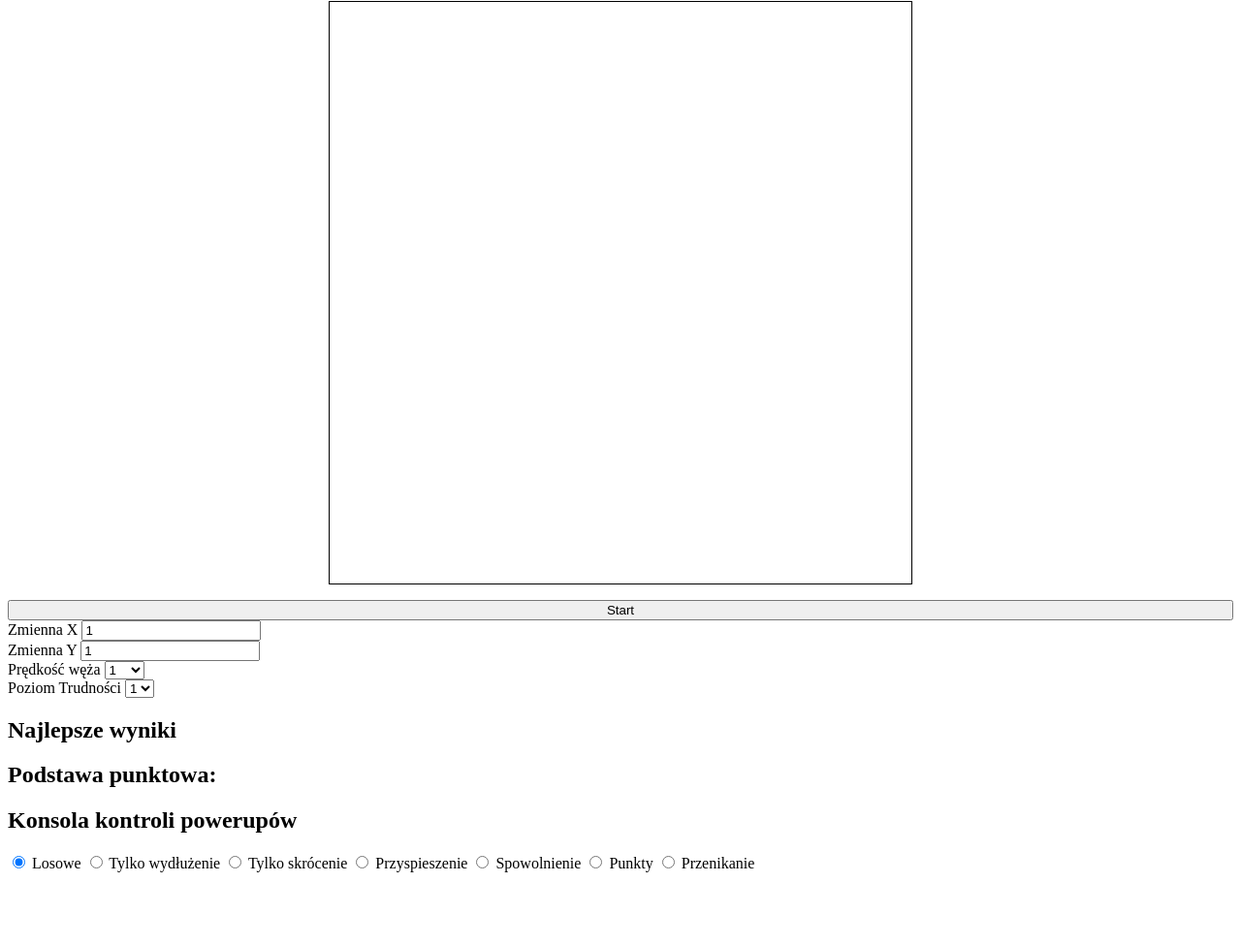
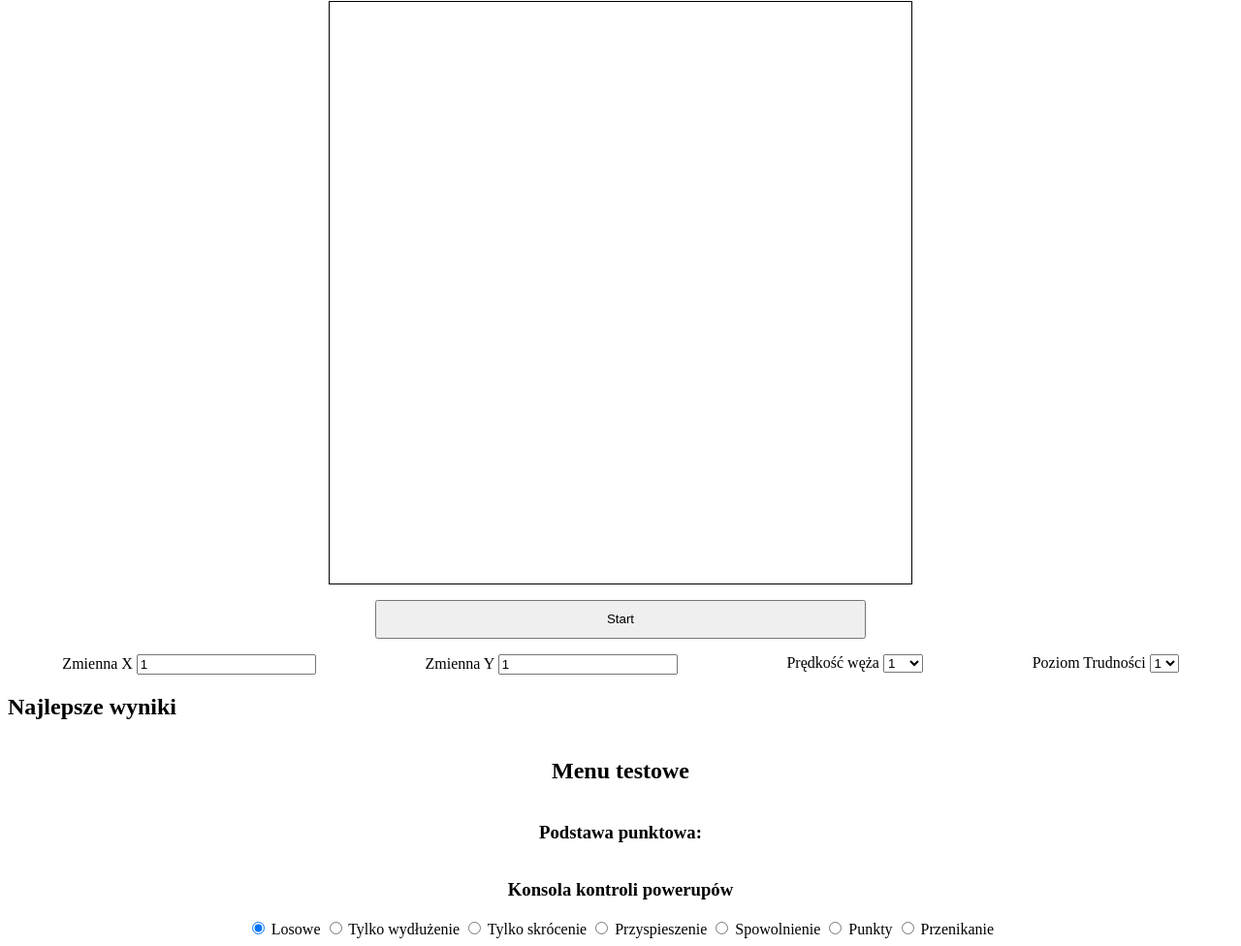
Before and after one commit to MRoszakPL/snakeGame, a plain HTML site: page index.html in a window 1280 px wide. Shown: the part 157-1133 px from the top of the page at 97% size. Before the commit the page ends 1065 px from the top, so only its background shows below. Drawn offline with Linux system fonts and the light colour scheme.

Commit message:
Minor changes in css

```diff
--- a/css/main.css
+++ b/css/main.css
@@ -1,6 +1,6 @@
 .settings{
     display: flex;
-    flex-direction: column;
+    justify-content: space-around;
 }
 
 .gameFrame{
@@ -8,9 +8,23 @@
     justify-content: center;
     align-items: center;
     flex-direction: column;
+    margin-bottom: 1rem;
+}
+
+.testerMenu{
+    display: flex;
+    flex-direction: column;
+    justify-content: center;
+    align-items: center;
+}
+
+.startButton{
+    width: 40%;
+    height: 5vh;
 }
 
 #game{
+    position: relative;
     margin: 1rem 1rem;
     border: 1px solid black;
 }
--- a/index.html
+++ b/index.html
@@ -18,10 +18,13 @@
         <canvas id="game" width="600" height="600">
             Twoja przeglądarka nie obsługuje elementu Canvas.
         </canvas>
+        <button class="startButton">Start</button>
     </div>
 
+
+
     <div class="settings">
-        <button class="startButton">Start</button>
+
         <label> Zmienna X
         <input type="number" id="valueX"/>
         </label>
@@ -44,8 +47,6 @@
                 <option value="2" data="5">5</option>
             </select>
         </label>
-
-
     </div>
 
     <div class="scoreboard">
@@ -57,10 +58,12 @@
 
     <div class="testerMenu">
 
-        <h2 id="reward">Podstawa punktowa: </h2>
+        <h2>Menu testowe</h2>
 
+        <h3 id="reward">Podstawa punktowa: </h3>
 
-        <h2>Konsola kontroli powerupów</h2>
+        <h3>Konsola kontroli powerupów</h3>
+        <div>
             <label><input type="radio" name="powerup" value="random" checked> Losowe</label>
             <label><input type="radio" name="powerup" value="lengthen"> Tylko wydłużenie</label>
             <label><input type="radio" name="powerup" value="shorten"> Tylko skrócenie</label>
@@ -70,6 +73,8 @@
             <label><input type="radio" name="powerup" value="invisibility"> Przenikanie</label>
         </div>
 
+    </div>
+
 
 <script src="js/main.js"></script>
 </body>
```
Lines whose indentation alone changed are shown as unchanged.
